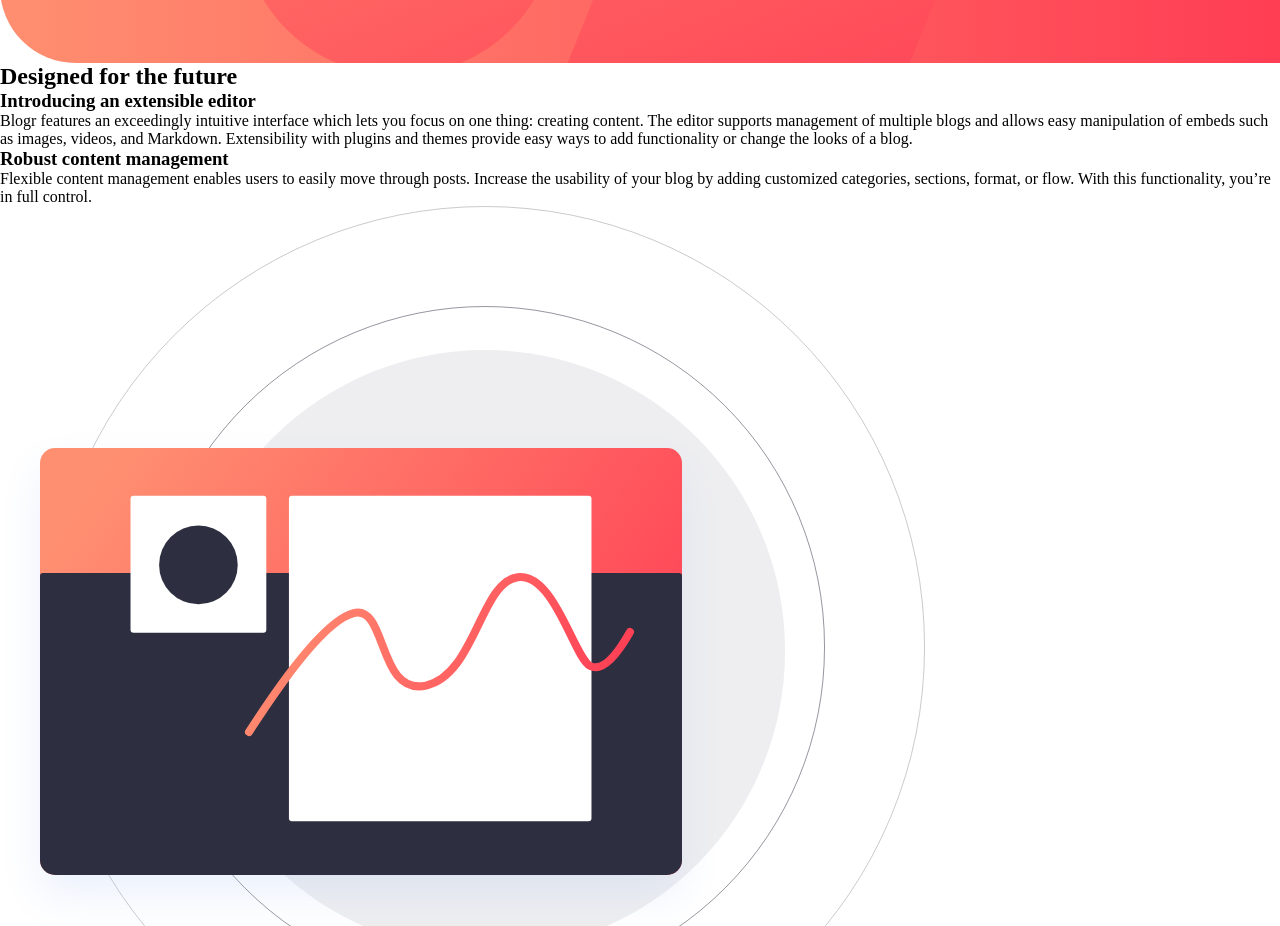
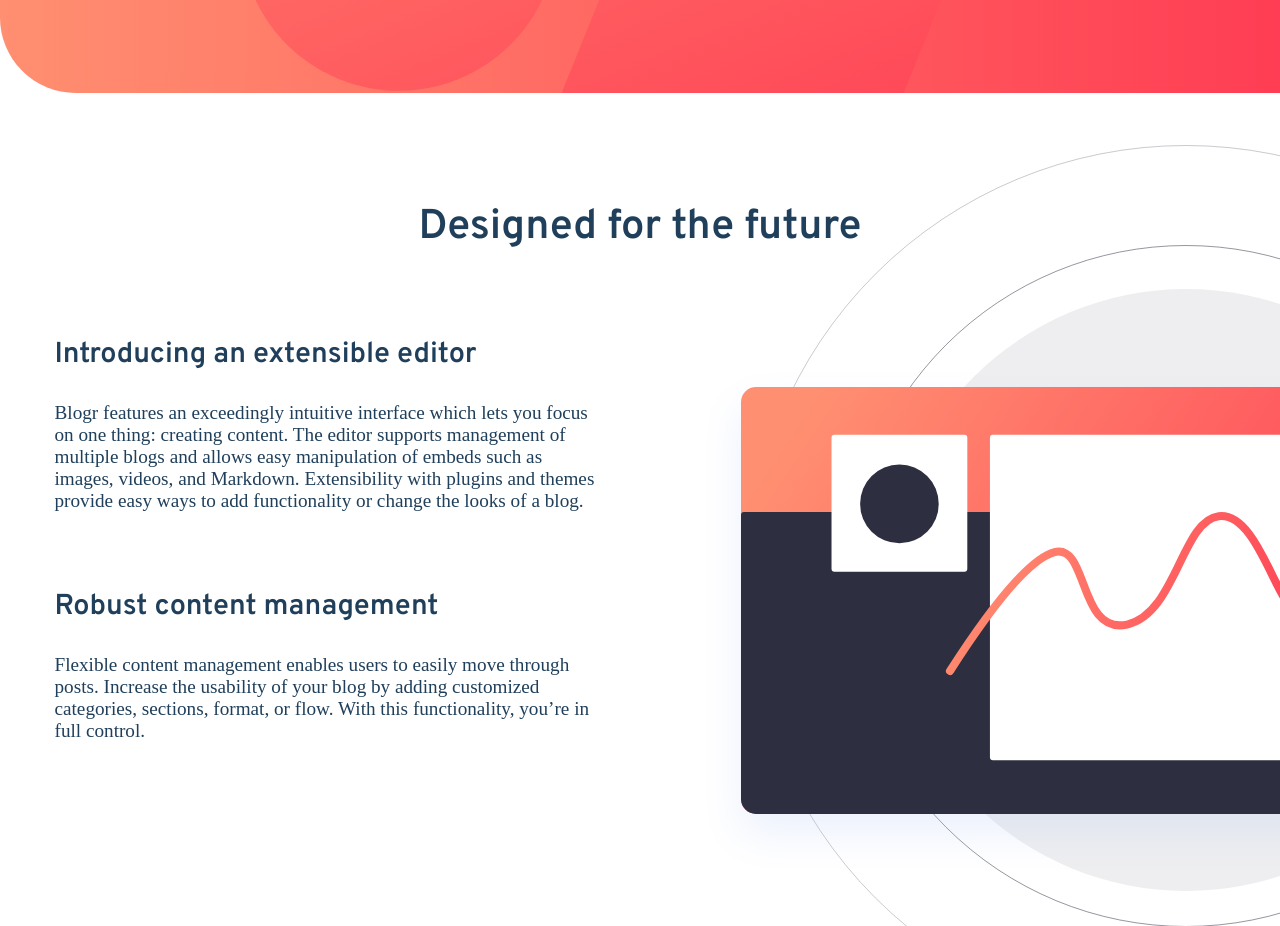
Before and after one commit to montgomeryrd/blogr-landing-page-main, a plain HTML site: page index.html in a window 1280 px wide. Shown: the part 437-1363 px from the top of the page. Drawn offline with Linux system fonts and the light colour scheme.

Commit message:
section two done

```diff
--- a/index.html
+++ b/index.html
@@ -60,11 +60,8 @@
     </section>
   </header>
 
-  <section class="section-one">
-  </section>
-
   <section class="section-two">
-    <h2 class="section-title">Designed for the future</h2>
+    <h2>Designed for the future</h2>
     <div>
       <div>
         <div>
--- a/styles.css
+++ b/styles.css
@@ -57,7 +57,7 @@ header {
     background-position: left;
     background-size: 100%;
     border-bottom-left-radius: 20mm;
-    height: 500px;
+    height: 530px;
     width: 100%;
     color: var(--neutral-white);
 }
@@ -170,10 +170,12 @@ nav button:nth-child(2):hover {
 }
 
 /* SECTION TWO */
-/* .section-two {
+.section-two {
+    position: relative;
     width: 100%;
     display: flex;
     flex-direction: column;
+    overflow: hidden;
     align-items: center;
     justify-content: center;
 }
@@ -182,5 +184,31 @@ nav button:nth-child(2):hover {
     font-size: 2.6em;
     font-family: var(--overpass);
     color: var(--primary-very-dark-blue);
-    padding: 150px;
-} */
+    padding: 2.6em 0 2em 0;
+}
+
+.section-two > div {
+    display: flex;
+    flex-direction: row;
+}
+
+.section-two > div > div {
+    margin: 0 0 0 25em;
+    color: var(--primary-very-dark-blue);
+    width: 550px;
+}
+
+.section-two h3 {
+    font-size: 1.8em;
+    font-family: var(--overpass);
+    padding-bottom: 1em;
+}
+
+.section-two p {
+    font-size: 1.2em;
+    padding-bottom: 4em;
+}
+
+.section-two > div img {
+    margin: -12em 0 0 6em;
+}
```
